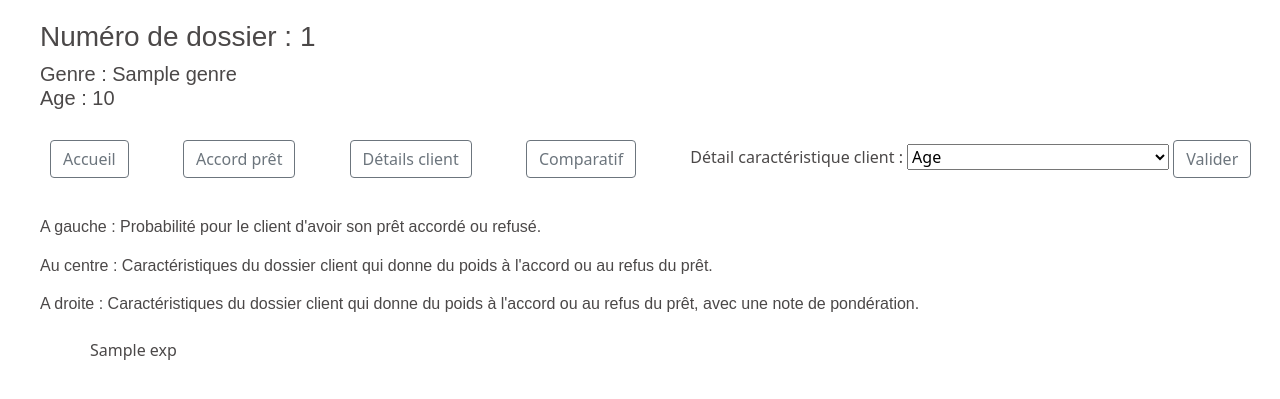
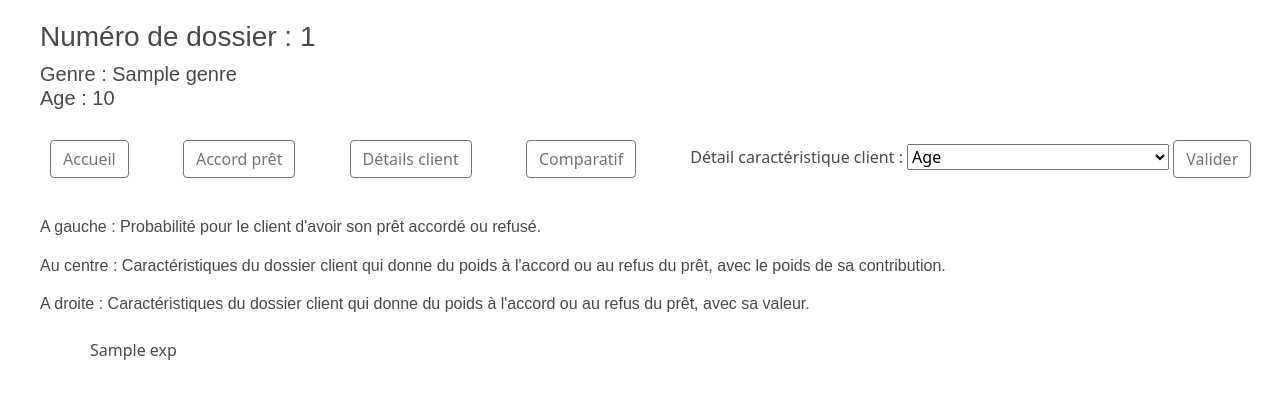
Before and after one commit to SandrineDumas/Projet_7_OCR, a Flask app: template Dashboard/templates/dashboard.html in a window 1280 px wide. Shown: the top 399 px of the page. Run offline with Flask 2, Linux system fonts and the light colour scheme; the template is opened without the code that fills it: most values are stand-ins (such as "Sample title", 1, 10 or a date in 2020); data that the repository does not hold is empty; parts of the project's set-up code (start-up, migrations or seed data) failed here and were passed over; some libraries are stand-ins or nearby versions.

Commit message:
Modification dashboard

```diff
--- a/Dashboard/templates/dashboard.html
+++ b/Dashboard/templates/dashboard.html
@@ -170,8 +170,8 @@
         <h6 align="top" >
         <br />
                 A gauche : Probabilité pour le client d'avoir son prêt accordé ou refusé.<br /><br />
-                Au centre : Caractéristiques du dossier client qui donne du poids à l'accord ou au refus du prêt.<br /><br />
-                A droite : Caractéristiques du dossier client qui donne du poids à l'accord ou au refus du prêt, avec une note de pondération.<br /><br />
+                Au centre : Caractéristiques du dossier client qui donne du poids à l'accord ou au refus du prêt, avec le poids de sa contribution.<br /><br />
+                A droite : Caractéristiques du dossier client qui donne du poids à l'accord ou au refus du prêt, avec sa valeur.<br /><br />
         </h6>
         </div>
             <div class="container">
```
